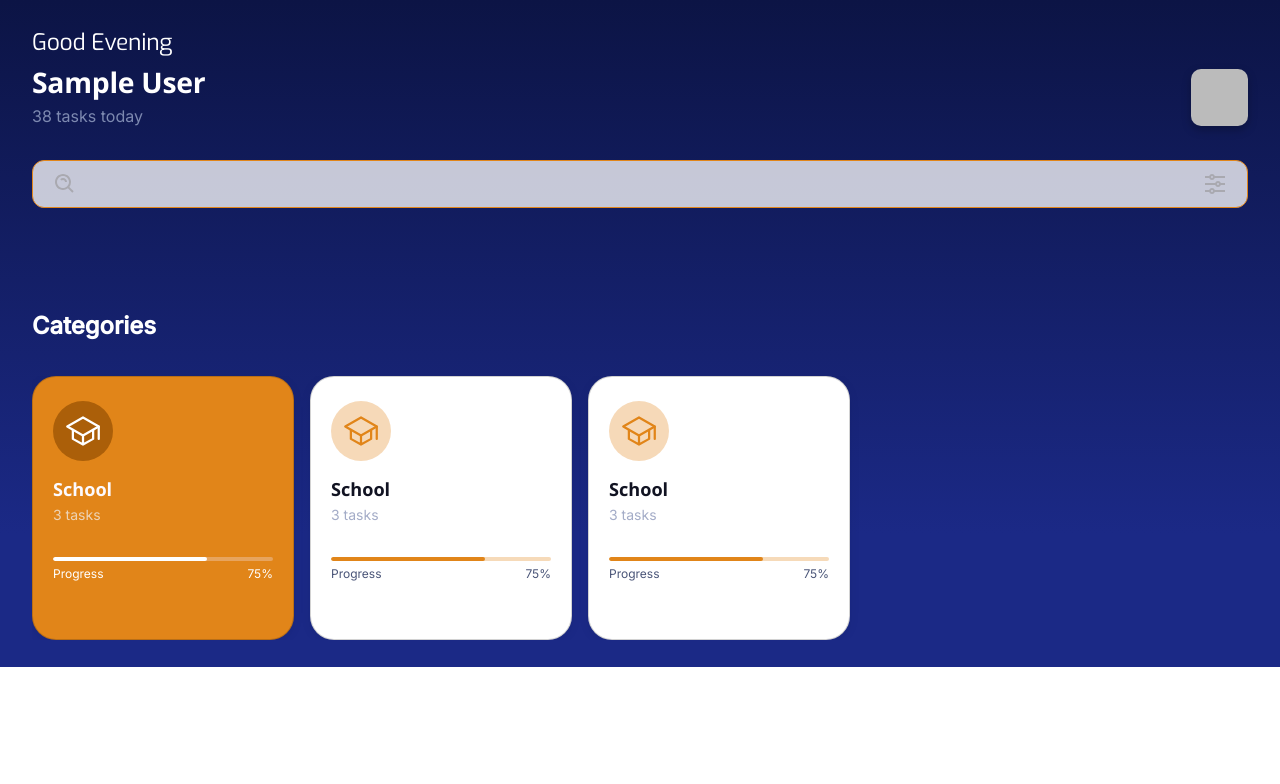
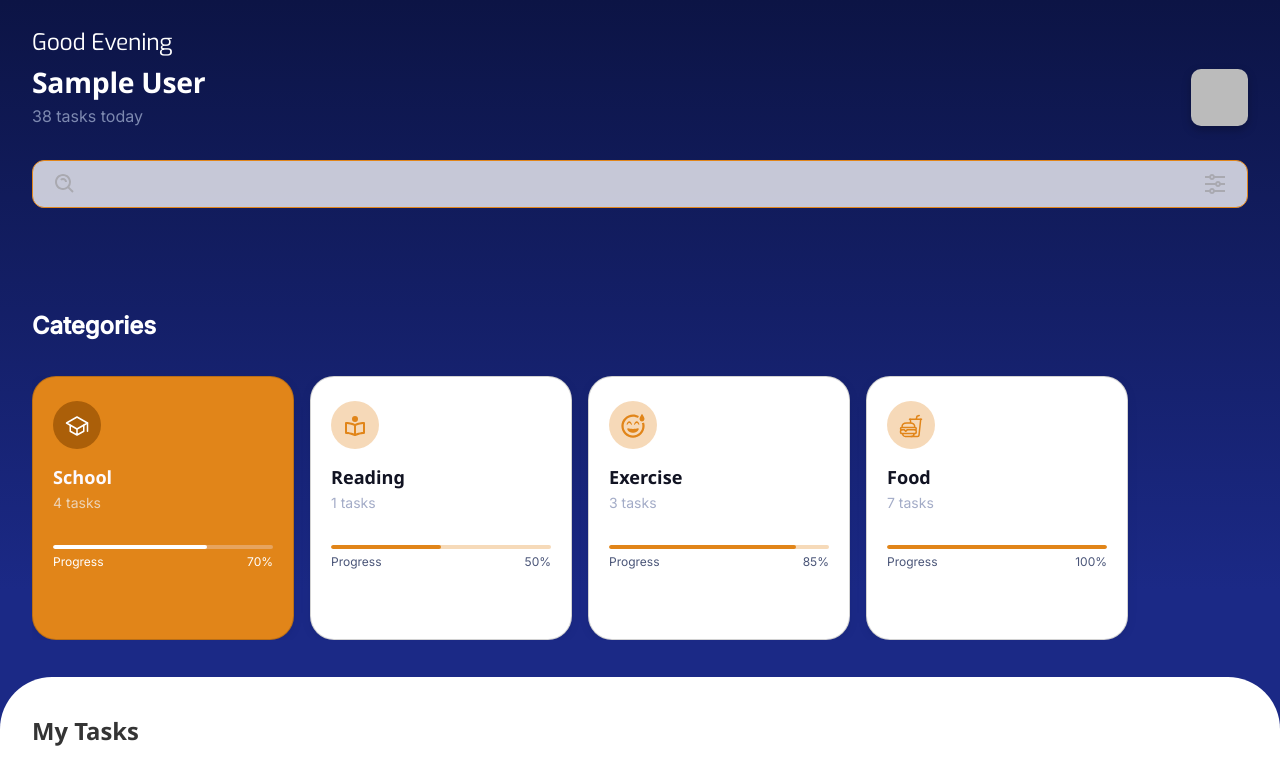
Before and after one commit to ihemebiriegondu/to-do-app, a React (Create React App) app: page /dashboard in a window 1280 px wide. Shown: the top 784 px of the page. Built offline with nearby package versions, Linux system fonts and the light colour scheme; no server answers; sample sign-in values are in the browser's storage; the HTML template or start-up script is replaced by a standard one.

Commit message:
added mapping for the categories

```diff
--- a/src/components/CategoryCard.js
+++ b/src/components/CategoryCard.js
@@ -1,26 +1,25 @@
 import React from 'react'
 import "../css/categorycard.css"
-import { IoSchoolOutline } from 'react-icons/io5'
 
 
-export const CategoryCard = () => {
+export const CategoryCard = ({categoriesIcon, categoriesTitle, categoriesSubtitle, categoriesProgress}) => {
   return (
     <div className='category-card'>
       <div className="card">
         <div className="card-body p-0">
           <div>
             <div className='category-icon-div  d-flex justify-content-center align-items-center'>
-              <IoSchoolOutline className='category-icon' />
+              <span>{categoriesIcon}</span>
             </div>
           </div>
-          <h5 className="card-title">School</h5>
-          <h6 className="card-subtitle">3 tasks</h6>
+          <h5 className="card-title">{categoriesTitle}</h5>
+          <h6 className="card-subtitle">{categoriesSubtitle}</h6>
           <div>
             <div className="progress">
-              <div className="progress-bar" role="progressbar" aria-label="Success example" aria-valuenow="75" aria-valuemin="0" aria-valuemax="100" style={{ width: "70%" }}></div>
+              <div className="progress-bar" role="progressbar" aria-label="Success example" aria-valuenow={categoriesProgress} aria-valuemin="0" aria-valuemax="100" style={{ width: categoriesProgress }}></div>
             </div>
             <div>
-              <p className='d-flex justify-content-between align-items-center'><span>Progress</span><span>75%</span></p>
+              <p className='d-flex justify-content-between align-items-center'><span>Progress</span><span>{categoriesProgress}</span></p>
             </div>
           </div>
         </div>
--- a/src/css/categorycard.css
+++ b/src/css/categorycard.css
@@ -20,8 +20,8 @@
     background: #e184194e;
     border-radius: 50%;
     display: inline-block;
-    width: 60px;
-    height: 60px;
+    width: 48px;
+    height: 48px;
 }
 
 .categories .category-card:first-of-type .card .category-icon-div {
@@ -29,8 +29,8 @@
 }
 
 .category-card .card .category-icon {
-    width: 36px;
-    height: 36px;
+    width: 24px;
+    height: 24px;
     color: #E18519;
     text-align: center;
 }
--- a/src/css/dashboard.css
+++ b/src/css/dashboard.css
@@ -13,7 +13,7 @@
 }
 
 .dashboard .dashboard-div .top-section {
-    padding: 27px 32px;
+    padding: 27px 32px 98px 32px;
     width: 100%;
 }
 
@@ -127,6 +127,29 @@
     display: flex;
     gap: 16px;
     overflow-x: auto;
+    -ms-overflow-style: none !important;
+    scrollbar-width: none !important;
+}
+
+.dashboard .dashboard-div .top-section .categories .d-flex::-webkit-scrollbar {
+    display: none !important;
+}
+
+.dashboard .dashboard-div .mid-section {
+    background: white;
+    border-radius: 52px 52px 0px 0px;
+    margin-top: -61px;
+    padding: 0 32px;
+    padding-top: 38px;
+}
+
+.dashboard .dashboard-div .mid-section h3 {
+    font-family: 'Segoe UI', Tahoma, Geneva, Verdana, sans-serif;
+    font-style: normal;
+    font-weight: 700;
+    font-size: 23.8px;
+    line-height: 32px;
+    color: #343434;
 }
 
 
@@ -134,7 +157,7 @@
 @media (max-width: 768px) {
 
     .dashboard .dashboard-div .top-section {
-        padding: 13px 17px;
+        padding: 13px 17px 98px 17px;
     }
 
     .dashboard .dashboard-div .top-section .top-nav h4 {
@@ -181,4 +204,13 @@
         line-height: 28px;
         color: black;
     }
+
+    .dashboard .dashboard-div .mid-section h3 {
+        font-family: 'Inter';
+        font-style: normal;
+        font-weight: 600;
+        font-size: 18px;
+        line-height: 28px;
+        color: #111322;
+    }
 }
--- a/src/pages/Dashboard.js
+++ b/src/pages/Dashboard.js
@@ -1,7 +1,9 @@
 import React from 'react'
 import '../css/dashboard.css'
-import { BiSearchAlt } from "react-icons/bi"
+import { BiSearchAlt, BiBookReader } from "react-icons/bi"
 import { RiEqualizerLine } from 'react-icons/ri'
+import { IoSchoolOutline, IoFastFoodOutline } from 'react-icons/io5'
+import { FaRegGrinBeamSweat } from 'react-icons/fa'
 import userIcon from '../assests/user-icon.png'
 import { useUserAuth } from '../context/UserAuthContext';
 import { CategoryCard } from '../components/CategoryCard'
@@ -31,6 +33,15 @@ function Dashboard() {
     greetings = "evening"
   }
 
+  //categories name
+  const categories = [
+    { categoryIcon: <IoSchoolOutline className='category-icon' />, categoryTitle: "School", categorySubtitle: "4 tasks", categoryProgress: "70%" },
+    { categoryIcon: <BiBookReader className='category-icon' />, categoryTitle: "Reading", categorySubtitle: "1 tasks", categoryProgress: "50%" },
+    { categoryIcon: <FaRegGrinBeamSweat className='category-icon' />, categoryTitle: "Exercise", categorySubtitle: "3 tasks", categoryProgress: "85%" },
+    { categoryIcon: <IoFastFoodOutline className='category-icon' />, categoryTitle: "Food", categorySubtitle: "7 tasks", categoryProgress: "100%" }
+  ]
+
+
   return (
     <div className='dashboard'>
       <div className='dashboard-div'>
@@ -52,11 +63,25 @@ function Dashboard() {
             <h3>Categories</h3>
             <div>
               <div className='d-flex'>
-                <CategoryCard />
-                <CategoryCard />
-                <CategoryCard />
+                {
+                  categories && categories?.map((task) => {
+                    return (
+                      <CategoryCard
+                        categoriesIcon={task?.categoryIcon}
+                        categoriesTitle={task?.categoryTitle}
+                        categoriesSubtitle={task?.categorySubtitle}
+                        categoriesProgress={task?.categoryProgress} />
+                    )
+                  })
+                }
               </div>
             </div>
+          </div>
+        </div>
+        <div className='mid-section'>
+          <div>
+            <h3>My Tasks</h3>
+
           </div>
         </div>
       </div>
```
